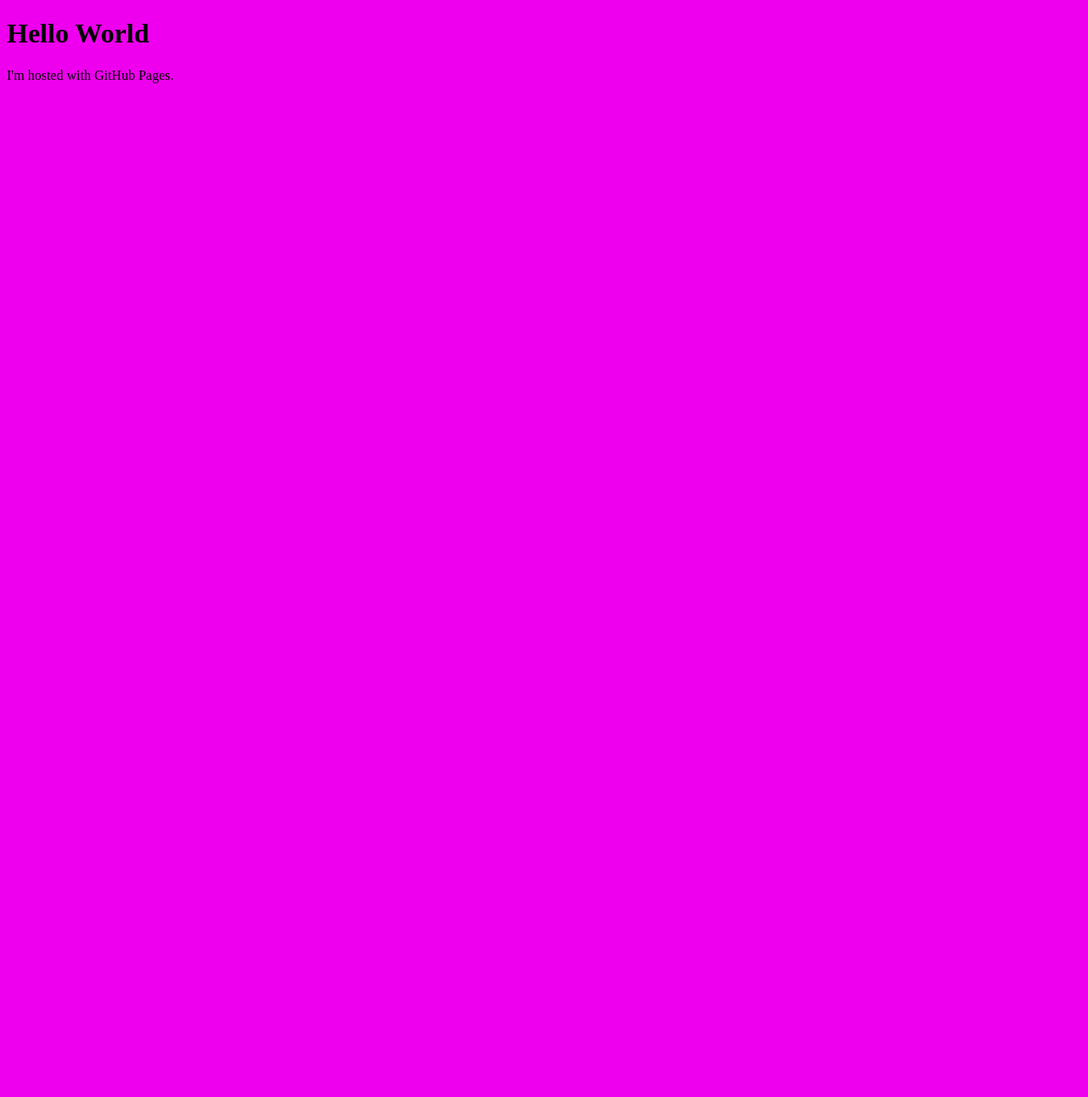
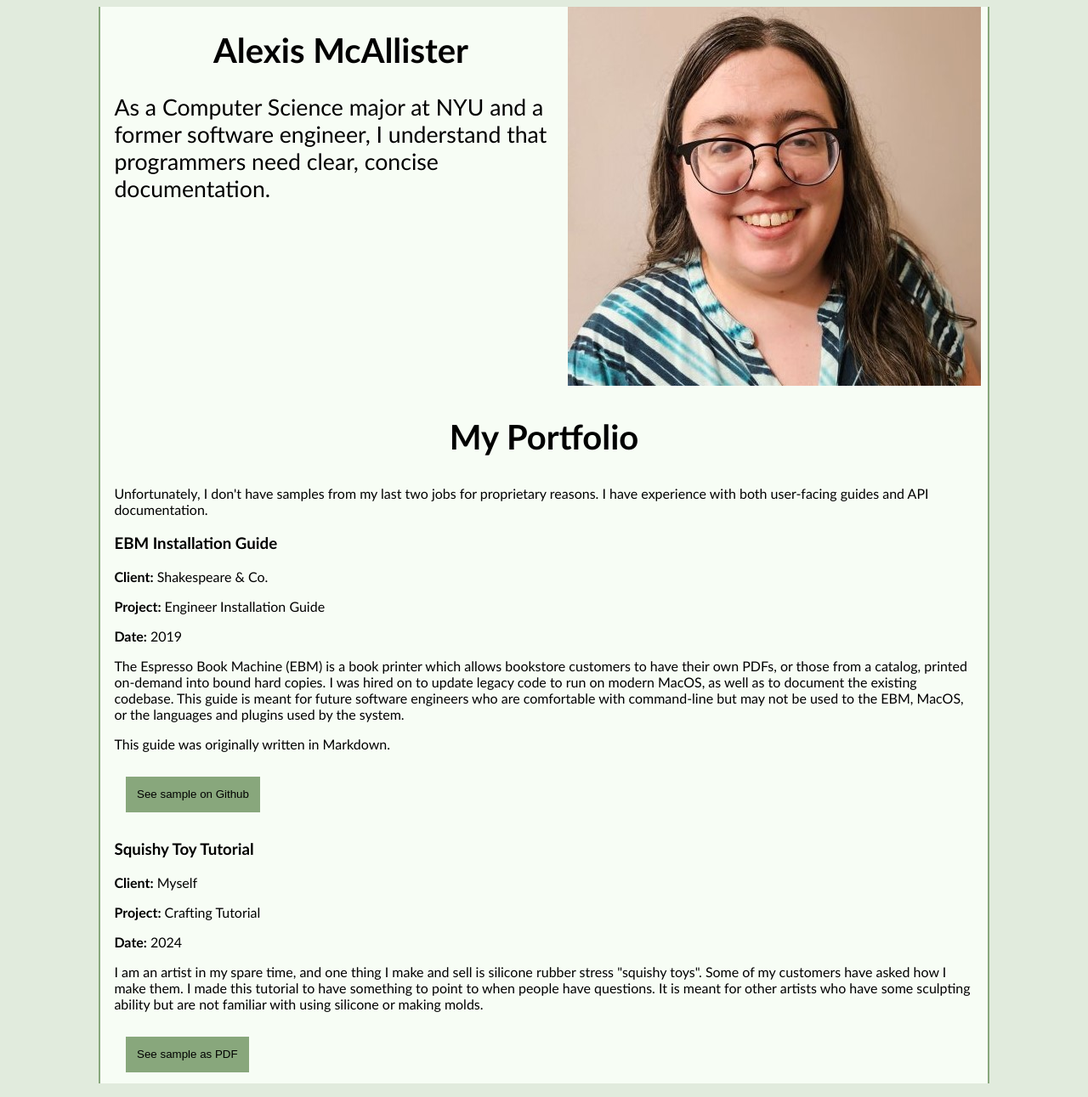
Before and after one commit to emcall/emcall.github.io, a plain HTML site: page index.html in a window 1280 px wide. Shown: the whole page at 85% size. Before the commit the page ends 800 px from the top, so only its background shows below. Drawn offline with Linux system fonts and the light colour scheme.

Commit message:
created portfolio

```diff
--- a/index.html
+++ b/index.html
@@ -1,8 +1,51 @@
 <!DOCTYPE html>
 <html>
-<head><link rel="stylesheet" type="text/css" href="test.css"></head>
+<head>
+    <link rel="stylesheet" type="text/css" href="test.css">
+    <title>Alexis McAllister's Portfolio</title>
+</head>
 <body>
-<h1>Hello World</h1>
-<p>I'm hosted with GitHub Pages.</p>
+    <div id="main">
+
+        <div id="intro">
+            <div id="introtext">
+                <h1>Alexis McAllister</h1>
+                <p>
+                    As a Computer Science major at NYU and a former software engineer, I understand that programmers need clear, concise documentation.
+                </p>
+            </div>
+            <div id="introphoto">
+                <img src="img/headshot.jpg"/>
+            </div>
+        </div>
+        <div id="portfolio">
+            <h2>My Portfolio</h2>
+            <p>Unfortunately, I don't have samples from my last two jobs for proprietary reasons. I have experience with both user-facing guides and API documentation.</p>
+
+            <h3>EBM Installation Guide</h3>
+            <p><b>Client:</b> Shakespeare & Co.</p>
+            <p><b>Project:</b> Engineer Installation Guide</p>
+            <p><b>Date:</b> 2019</p>
+            <p>The Espresso Book Machine (EBM) is a book printer which allows bookstore customers to have their own PDFs, or those from a catalog, printed on-demand into bound hard copies. I was hired on to update legacy code to run on modern MacOS, as well as to document the existing codebase. This guide is meant for future software engineers who are comfortable with command-line but may not be used to the EBM, MacOS, or the languages and plugins used by the system.</p>
+            <p>This guide was originally written in Markdown.</p>
+            <p>
+                <a href="https://github.com/emcall/EBMInstallGuide">
+                    <button>See sample on Github</button>
+                </a>
+
+            </p>
+            <h3>Squishy Toy Tutorial</h3>
+            <p><b>Client:</b> Myself</p>
+            <p><b>Project:</b> Crafting Tutorial </p>
+            <p><b>Date:</b> 2024 </p>
+            <p>I am an artist in my spare time, and one thing I make and sell is silicone rubber stress  "squishy toys". Some of my customers have asked how I make them. I made this tutorial to have something to point to when people have questions. It is meant for other artists who have some sculpting ability but are not familiar with using silicone or making molds.</p>
+            <p>
+                <a href="samples/squishy.pdf">
+                    <button>See sample as PDF</button>
+                </a>
+            </p>
+
+        </div>
+    </div>
 </body>
 </html>
--- a/test.css
+++ b/test.css
@@ -1,3 +1,37 @@
 body{
-	background:#ee00ee;
+	background:#e1ebdd;
+	font-family: Calibri;
 	}
+#main{
+	margin: 0 auto;
+	width: 80%;
+	background-color: #f7fdf5;
+	border-right:2px solid #88a77c;
+	border-left:2px solid #88a77c;
+	padding-left: 1em;
+	padding-right: 1em;
+	height: 100%;
+}
+#intro{
+	display: flex;
+	flex-wrap: wrap-reverse;
+	margin: 0 auto;
+}
+#introtext{
+	width: 20em;
+	font-size: 20pt;
+}
+#introphoto{
+	width: 40%;
+}
+button{
+	background-color: #88a77c;
+	border: 0;
+	margin: 1em;
+	padding: 1em;
+}
+
+h1, h2{
+	text-align: center;
+	font-size: 30pt;
+}
```
Also changed, not shown: img/headshot.jpg (added), 1 other file.
